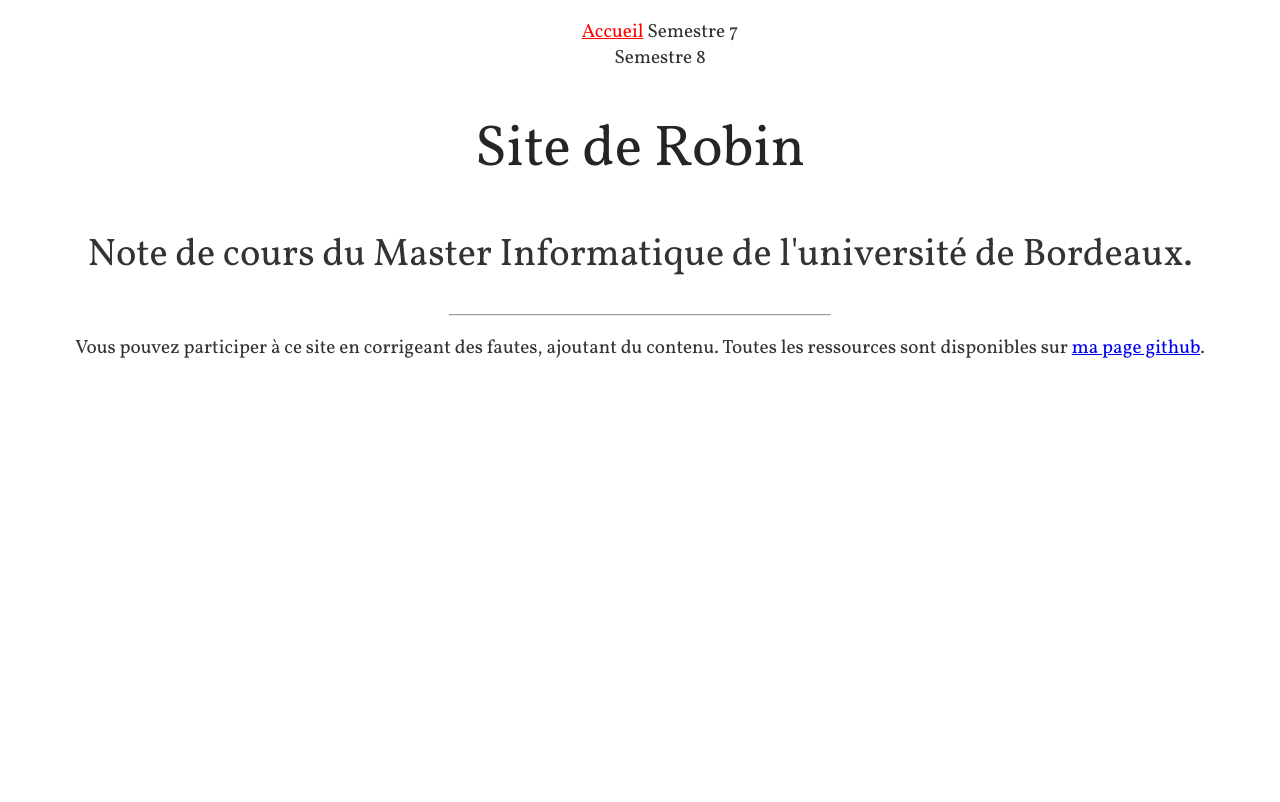
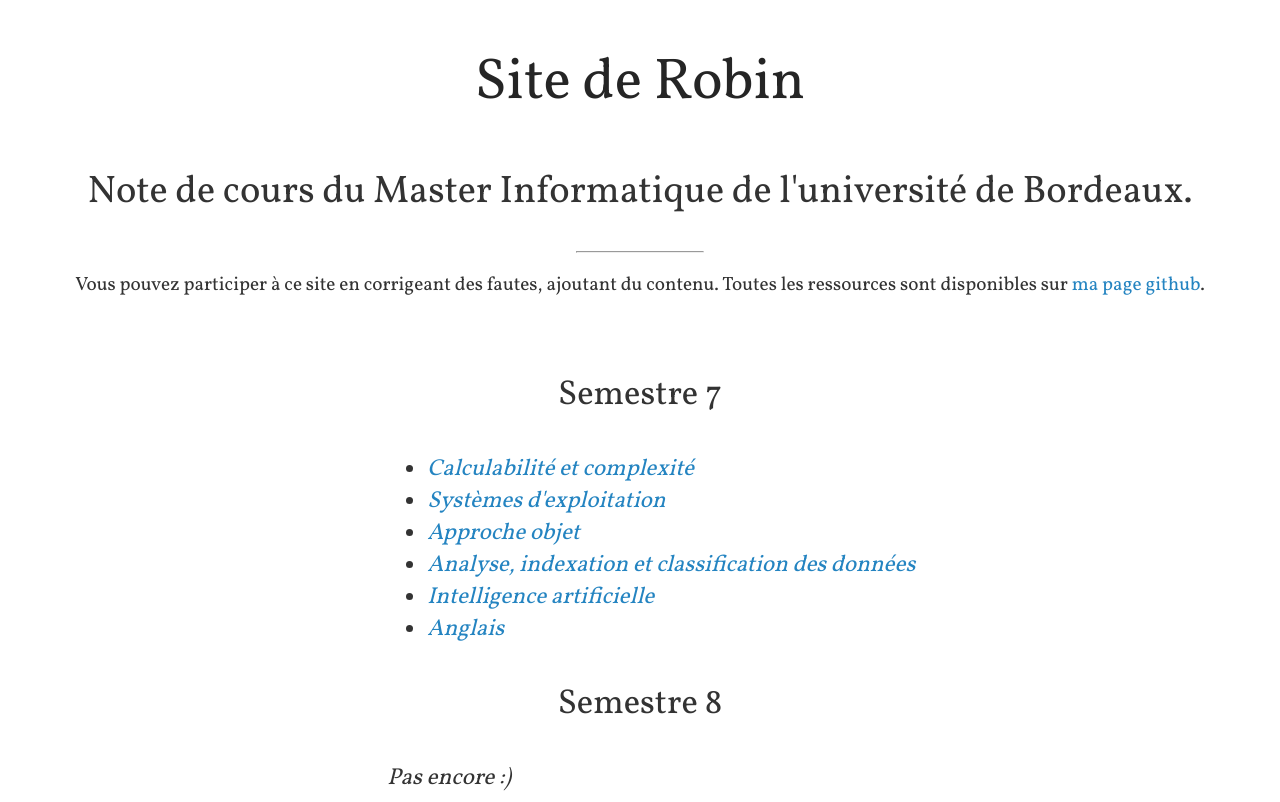
Before and after one commit to chocorion/Note-de-cours, a PHP site: page / in a window 1280 px wide. Before the commit the page ends 358 px from the top, so only its background shows below. Run offline with PHP 8.4, Linux system fonts and the light colour scheme.

Commit message:
Impove style

```diff
--- a/Site/components/header.php
+++ b/Site/components/header.php
@@ -29,4 +29,12 @@
 
     <body>
 
-    <?php require 'navbar.php' ?>
+    <?php
+    if (isset($display_nav)) {
+        if ($display_nav) {
+            require 'navbar.php';
+        }
+    } else {
+        require 'navbar.php';
+    }
+    ?>
--- a/Site/index.php
+++ b/Site/index.php
@@ -1,3 +1,4 @@
+<?php $display_nav = false; ?>
 <?php require 'components/header.php' ?>
 
 <h1>Site de Robin</h1>
@@ -6,9 +7,30 @@
 
 <hr>
 
-<p>
-    Vous pouvez participer à ce site en corrigeant des fautes, ajoutant du contenu.
-    Toutes les ressources sont disponibles sur <a href="https://github.com/chocorion/Note-de-cours">ma page github</a>.
-</p>
+<blockquote>
+    <p>
+        Vous pouvez participer à ce site en corrigeant des fautes, ajoutant du contenu.
+        Toutes les ressources sont disponibles sur <a href="https://github.com/chocorion/Note-de-cours">ma page github</a>.
+    </p>
+</blockquote>
+
+
+<h3 class="h3_before_index_nav">Semestre 7</h3>
+
+<div class="index_nav">
+    <ul>
+        <li><a href="./notes_pages/coca.php">Calculabilité et complexité</a></li>
+        <li><a href="./notes_pages/se.php">Systèmes d'exploitation</a></li>
+        <li><a href="./notes_pages/ao.php">Approche objet</a></li>
+        <li><a href="./notes_pages/acid.php">Analyse, indexation et classification des données</a></li>
+        <li><a href="./notes_pages/ia.php">Intelligence artificielle</a></li>
+        <li><a href="./notes_pages/anglais.php">Anglais</a></li>
+    </ul>
+</div>
+
+<h3>Semestre 8</h3>
+<div class="index_nav">
+    Pas encore :)
+</div>
 
 <?php require 'components/footer.php' ?>
--- a/Site/stylesheet/basic.css
+++ b/Site/stylesheet/basic.css
@@ -3,6 +3,7 @@ body {
     color: #333333;
     text-align: center;
     font-size: 1.2em;
+
 }
 
 h1 {
@@ -10,6 +11,7 @@ h1 {
     text-align: center;
     font-weight: normal;
     color: #252525;
+    line-height: 1.53;
 }
 
 h2 {
@@ -18,21 +20,41 @@ h2 {
     text-align: center;
 }
 
+h3 {
+    font-size: 1.8em;
+    font-weight: normal;
+    text-align: center;
+}
 hr {
-    width: 30%;
+    width: 10%;
 }
 
-ul {
-    list-style: none;
+a {
+    text-decoration: none;
+    color: rgb(36, 132, 193);;
 }
 
+
+
 .navBar {
+    text-align: left;
+    list-style-type: none;
+}
+
+.navBar .navElements {
+    display: inline-block;
+    text-decoration: none;
+
+    font-size: 1.3em;
+    padding-left: 1%;
+    padding-right: 1%;
+}
+
+.navBar .navElements ul {
     list-style-type: none;
 }
 
 .navBar .navElements ul .navItem {
-    float: left;
-    text-decoration: none;
     display: none;
 }
 
@@ -40,11 +62,27 @@ ul {
     display: inline;
 }
 
-.navBar .navElements {
-    text-decoration: none;
-    display: inline;
-}
 
 .navItem.selected {
     color: red;
 }
+
+.header_image {
+    width: 100%;
+    height: 100%;
+}
+
+.index_nav {
+    text-align: left;
+    font-style: italic;
+    margin-left: 30%;
+    font-size: 1.2em;
+}
+
+.h3_before_index_nav {
+    padding-top: 3%;
+}
+
+blockquote p {
+    text-align: center;
+}
```
